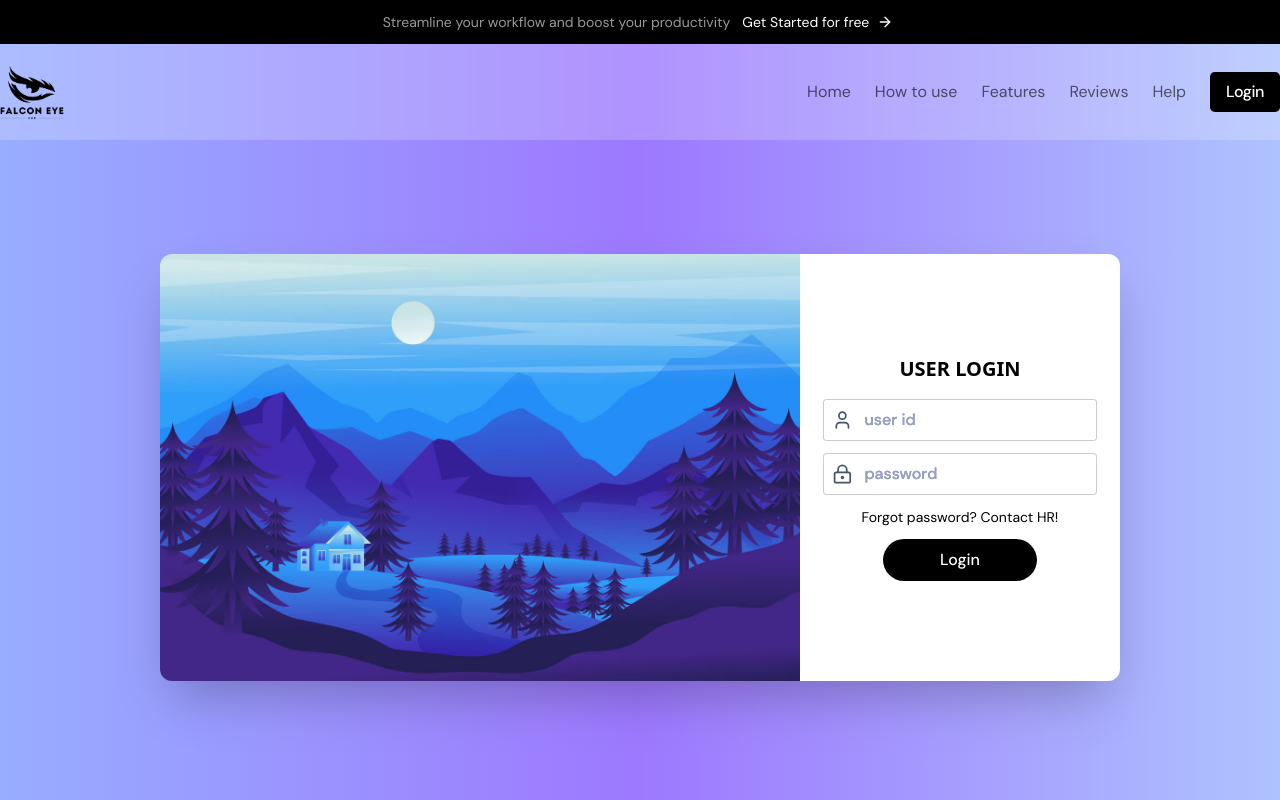
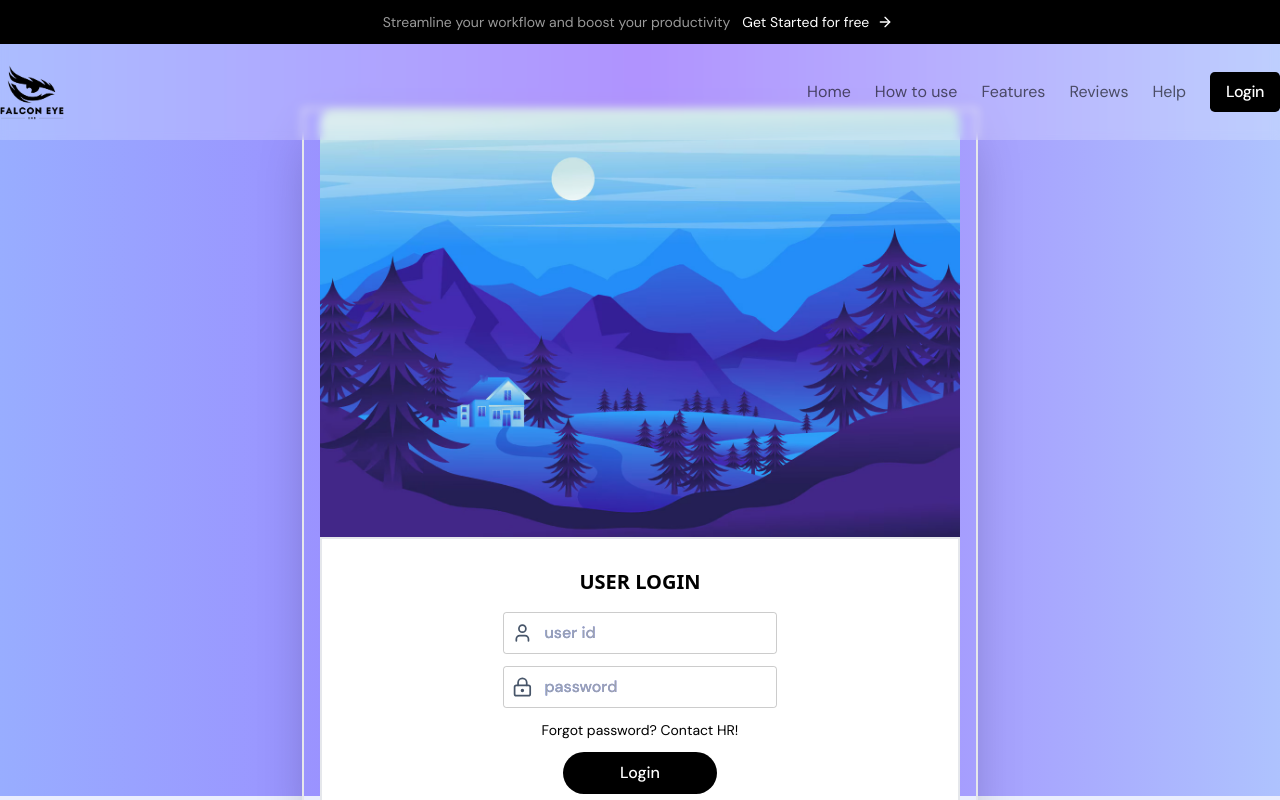
Before and after one commit to NipunShrivats/Falcon-eye-EMS, a Next.js app: page /Login in a window 1280 px wide. Shown: the top 800 px of the page. Built offline with nearby package versions, Linux system fonts and the light colour scheme.

Commit message:
changes on 29Nov, commit no.1

```diff
--- a/src/app/Login/page.tsx
+++ b/src/app/Login/page.tsx
@@ -6,10 +6,10 @@ import { Header } from "@/components/sections/Header";
 import loginImg from "@/assets/LoginForm/login-Img6.jpg";
 import { User, LockKeyhole } from "lucide-react";
 
-import bird1 from "@/assets/LoginForm/bird1.png";
-import bird2 from "@/assets/LoginForm/bird2.png";
-import bird3 from "@/assets/LoginForm/bird3.png";
-import bird4 from "@/assets/LoginForm/bird4.png";
+// import bird1 from "@/assets/LoginForm/bird1.png";
+// import bird2 from "@/assets/LoginForm/bird2.png";
+// import bird3 from "@/assets/LoginForm/bird3.png";
+// import bird4 from "@/assets/LoginForm/bird4.png";
 
 export default function Login() {
   return (
@@ -18,16 +18,16 @@ export default function Login() {
       {/* <div className="h-[100vh]]"> */}
       <Header />
       <div className="flex items-center justify-center flex-col h-[82vh]">
-        <div className="flex items-center justify-between rounded-xl shadow-2xl">
+        <div className="flex-col flex items-center justify-between shadow-2xl px-4 border-2">
           <div className="">
             <Image
               src={loginImg}
               alt="loginImg"
-              className="w-[40rem] h-auto rounded-l-xl"
+              className="w-[40rem] h-auto rounded-t-xl"
             />
             {/* <div className="">hi</div> */}
           </div>
-          <div className="bg-white h-full rounded-r-xl w-[20rem] flex flex-col items-center justify-center gap-4 ">
+          <div className="bg-white h-[18rem] rounded-b-xl w-full flex flex-col items-center justify-center gap-4 border-2 ">
             <h3 className="font-sans font-bold text-black text-xl">
               USER LOGIN
             </h3>
@@ -64,12 +64,12 @@ export default function Login() {
         </div>
       </div>
 
-      <div className="">
+      {/* <div className="">
         <Image src={bird1} alt="" className="bird" />
         <Image src={bird2} alt="" className="bird" />
         <Image src={bird3} alt="" className="bird" />
         <Image src={bird4} alt="" className="bird" />
-      </div>
+      </div> */}
     </div>
   );
 }
```
